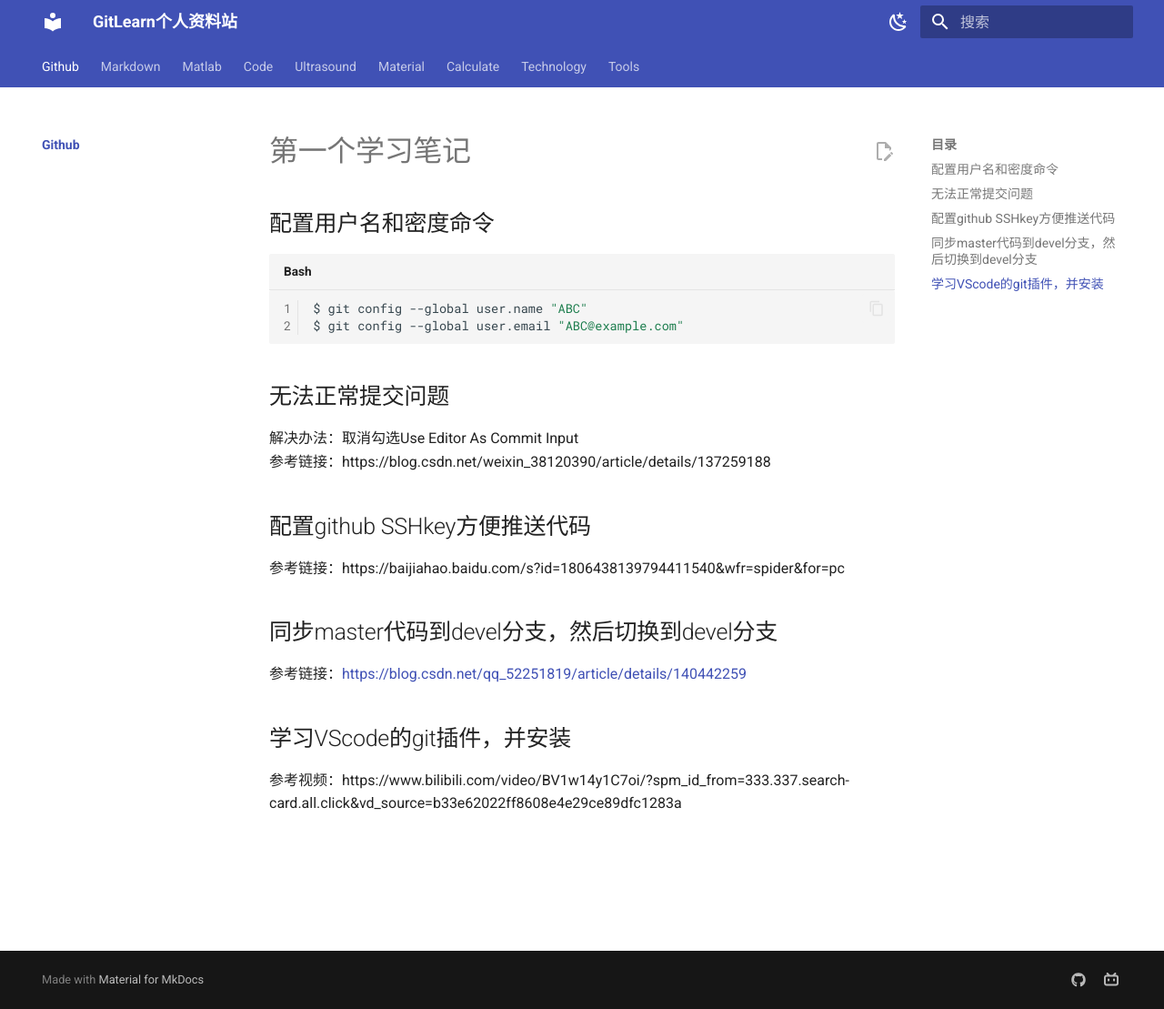
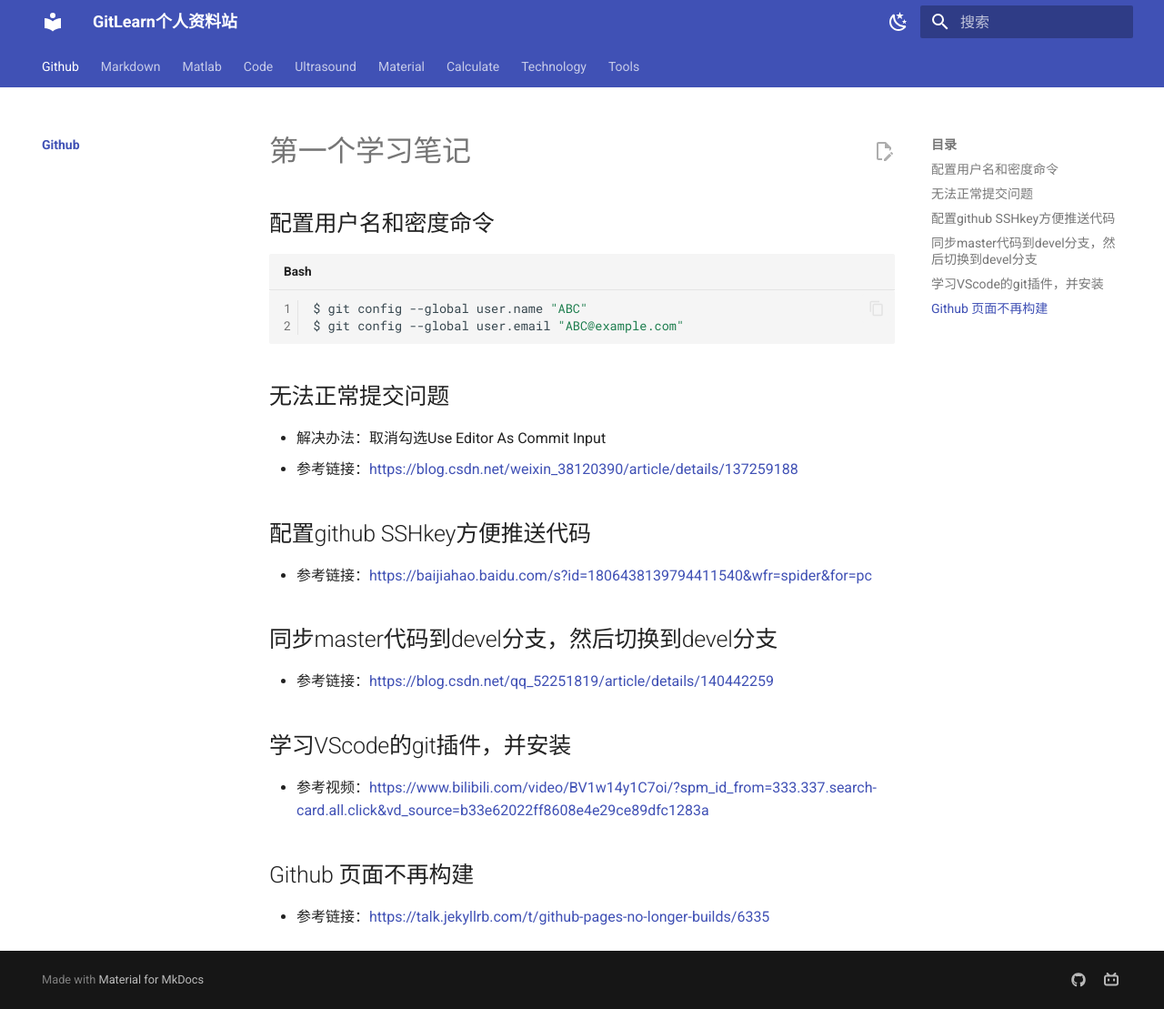
Before and after one commit to jinzhao2aqin/GitLearn, an MkDocs documentation site: the page built from docs/github/index.md, in a window 1280 px wide and 1109 px high. Shown: the whole window at 91% size. Built offline with MkDocs 1.6.1 and Material for MkDocs 9.7.7, drawn with Linux system fonts in a browser that asks for light colours; nearby versions of some CDN libraries; library files that are not in the unit come from our copies.

```diff
--- a/docs/github/index.md
+++ b/docs/github/index.md
@@ -10,19 +10,23 @@
 
 ## 无法正常提交问题
 
-解决办法：取消勾选Use Editor As Commit Input
-参考链接：https://blog.csdn.net/weixin_38120390/article/details/137259188
+- 解决办法：取消勾选Use Editor As Commit Input
+- 参考链接：<https://blog.csdn.net/weixin_38120390/article/details/137259188>
 
 ## 配置github SSHkey方便推送代码
 
-参考链接：https://baijiahao.baidu.com/s?id=1806438139794411540&wfr=spider&for=pc
+- 参考链接：<https://baijiahao.baidu.com/s?id=1806438139794411540&wfr=spider&for=pc>
 
 
 ## 同步master代码到devel分支，然后切换到devel分支
 
-参考链接：<https://blog.csdn.net/qq_52251819/article/details/140442259>
+- 参考链接：<https://blog.csdn.net/qq_52251819/article/details/140442259>
 
 
 ## 学习VScode的git插件，并安装
 
-参考视频：https://www.bilibili.com/video/BV1w14y1C7oi/?spm_id_from=333.337.search-card.all.click&vd_source=b33e62022ff8608e4e29ce89dfc1283a
+- 参考视频：<https://www.bilibili.com/video/BV1w14y1C7oi/?spm_id_from=333.337.search-card.all.click&vd_source=b33e62022ff8608e4e29ce89dfc1283a>
+
+## Github 页面不再构建
+
+- 参考链接：<https://talk.jekyllrb.com/t/github-pages-no-longer-builds/6335>
```
Also changed, not shown: docs/markdown/index.md (+4 -4 lines), docs/tools/index.md (+0 -3 lines), docs/tools/note1.md (added, +27 -0 lines).
